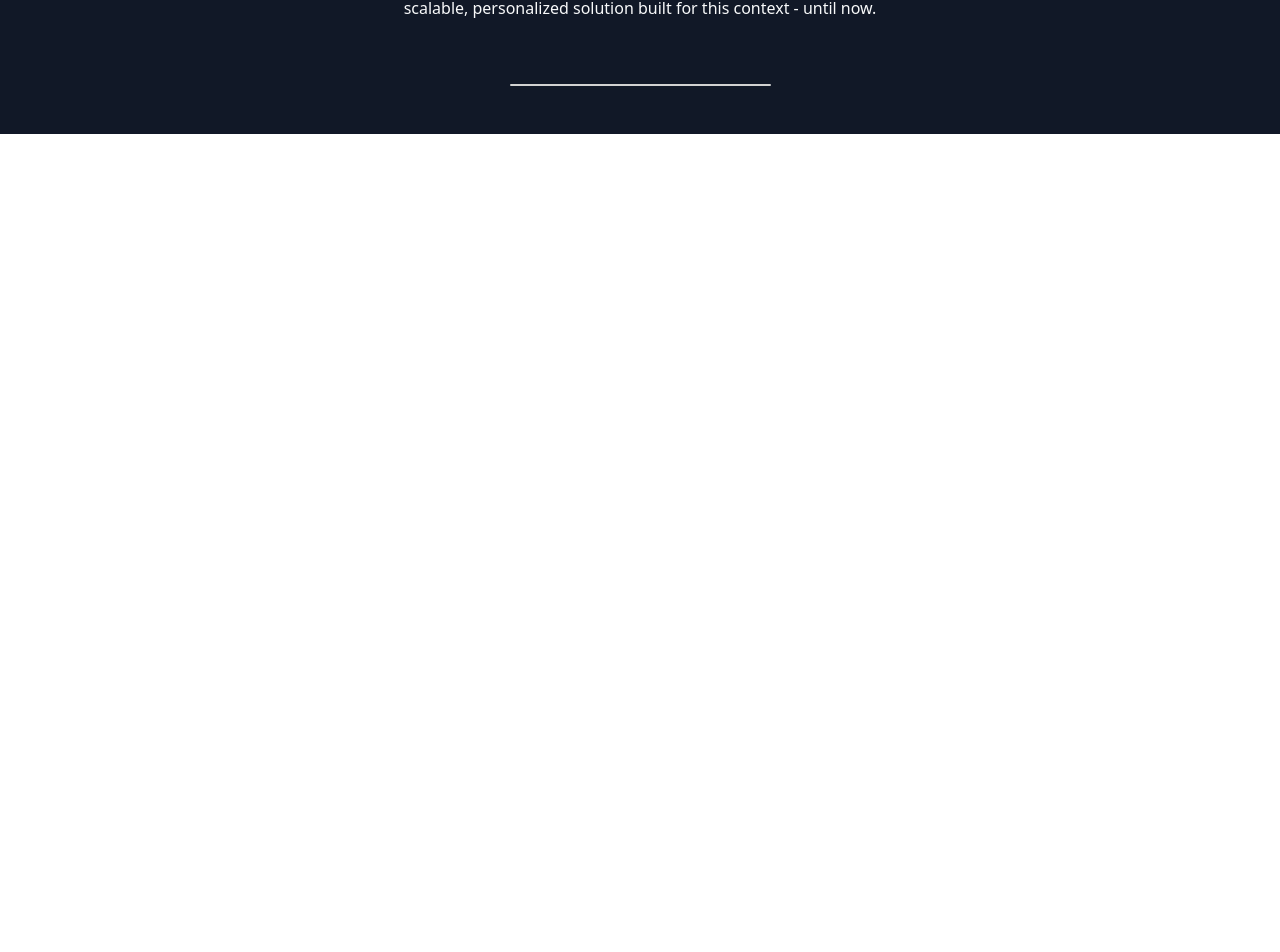
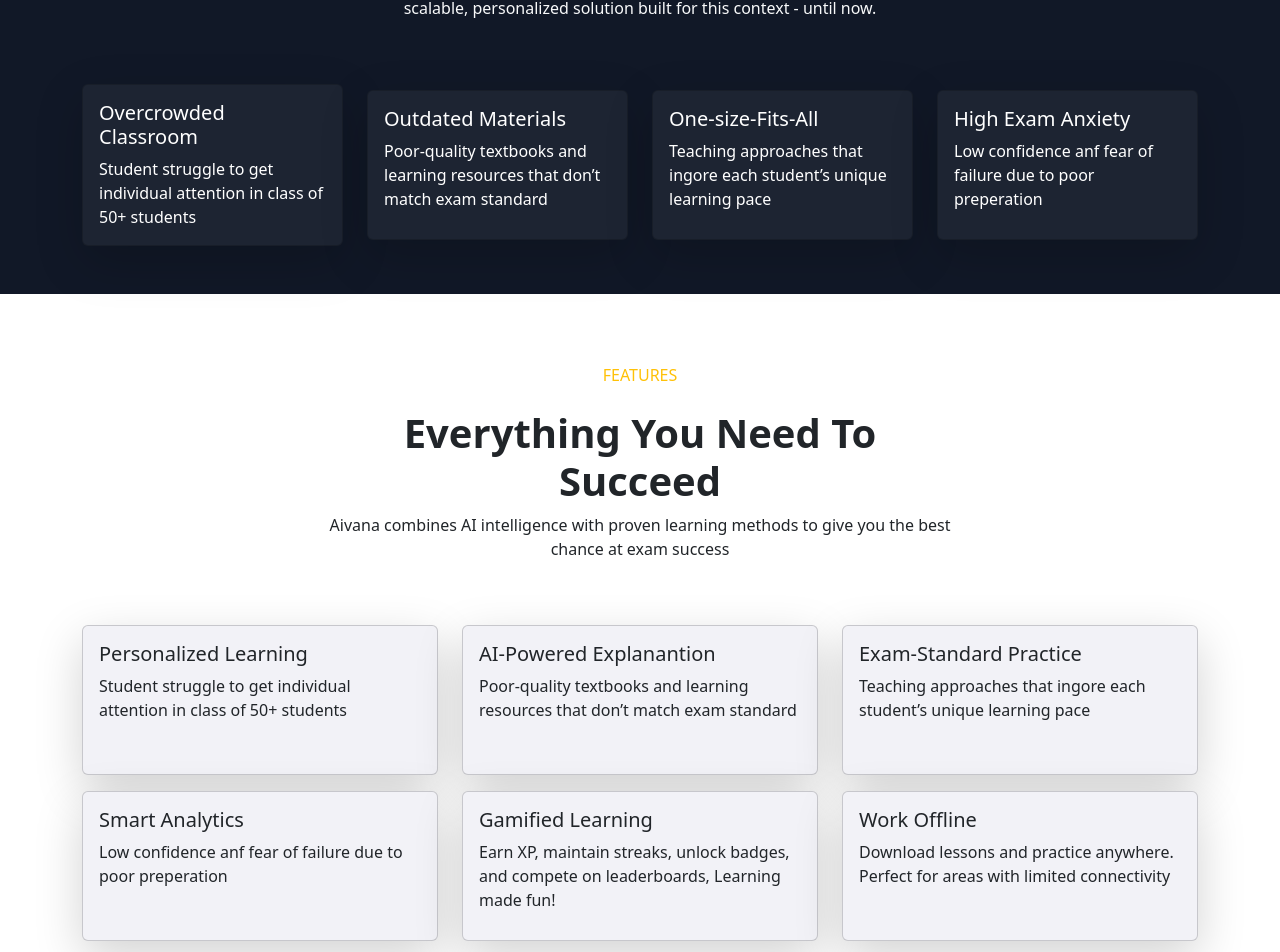
Before and after one commit to joshutik/Aivana-learn, a React (Vite) app: page / in a window 1280 px wide. Shown: the part 978-1930 px from the top of the page. Before the commit the page ends 1112 px from the top, so only its background shows below. Built offline with nearby package versions, Linux system fonts and the light colour scheme.

Commit message:
created the feature page

```diff
--- a/src/App.tsx
+++ b/src/App.tsx
@@ -2,6 +2,7 @@ import Navbar from './Components/Navbar/Navbar.js';
 import './App.css'
 import Hero from './Components/Hero/Hero.js';
 import Challengepage from './Components/Challenge/Challengepage.js';
+import Features from './Components/Features/Features.js';
 
 function App() {
 
@@ -10,6 +11,7 @@ function App() {
       <Navbar />
       <Hero />
       <Challengepage />
+      <Features/>
     </>
   )
 }
--- a/src/Components/Challenge/Challengepage.tsx
+++ b/src/Components/Challenge/Challengepage.tsx
@@ -21,13 +21,57 @@ const Challengepage = () => {
                         </div>
                     </div>
                     <div className="row align-items-center my-5 justify-content-center">
-                        <div className="col-lg-3 col-md-4 col-sm-12">
-                            <div className="card">
-
+                        <div className="col-lg-3 col-md-6 col-sm-6 mb-3 mb-sm-0">
+                            <div className="card h-100 shadow-lg challenge-card">
+                                <div className="card-body">
+                                    <h5 className="card-title">Overcrowded Classroom</h5>
+                                    <p className="card-text">
+                                        Student struggle to get
+                                        individual attention in class of
+                                        50+ students
+                                    </p>
+                                </div>
+                            </div>
+                        </div>
+                        <div className="col-lg-3 col-md-6 col-sm-6 mb-3 mb-sm-0">
+                            <div className="card h-100 shadow-lg challenge-card">
+                                <div className="card-body">
+                                    <h5 className="card-title">Outdated Materials</h5>
+                                    <p className="card-text">
+                                        Poor-quality textbooks and
+                                        learning resources that don’t
+                                        match exam standard
+                                    </p>
+                                </div>
+                            </div>
+                        </div>
+                        <div className="col-lg-3 col-md-6 col-sm-6 mb-3 mb-sm-0">
+                            <div className="card h-100 shadow-lg challenge-card">
+                                <div className="card-body">
+                                    <h5 className="card-title">One-size-Fits-All</h5>
+                                    <p className="card-text">
+                                        Teaching approaches that ingore
+                                        each student’s unique learning
+                                        pace
+                                    </p>
+                                </div>
+                            </div>
+                        </div>
+                        <div className="col-lg-3 col-md-6 col-sm-6 mb-3 mb-sm-0">
+                            <div className="card h-100 shadow-lg challenge-card">
+                                <div className="card-body">
+                                    <h5 className="card-title">High Exam Anxiety</h5>
+                                    <p className="card-text">
+                                        Low confidence anf fear of
+                                        failure due to poor preperation
+                                    </p>
                                 </div>
                             </div>
                         </div>
                     </div>
+                </div>
+
+
             </section>
         </div>
     )
--- /dev/null
+++ b/src/Components/Features/Features.tsx
@@ -0,0 +1,98 @@
+// import React from 'react'
+
+const Features = () => {
+    return (
+        <div>
+            <section className="features-section d-flex align-items-center">
+                <div className="container mt-5">
+                    <div className="container mb-4 text-center">
+                        <h6 className="text-warning text-center my-4">FEATURES</h6>
+                        <div className="row justify-content-center">
+                            <div className="col-lg-7 col-md-8 col-sm-12">
+
+                                <h2 className="display-6 fw-bold">Everything You Need To Succeed</h2>
+                                <p>
+                                    Aivana combines AI intelligence with proven learning methods to give you the best chance at
+                                    exam success
+                                </p>
+                            </div>
+
+                        </div>
+                    </div>
+                    <div className="row align-items-center my-5 justify-content-center">
+                        <div className="col-lg-4 col-md-6 col-sm-6 mb-3 mb-sm-3">
+                            <div className="card h-100 shadow-lg feature-card">
+                                <div className="card-body">
+                                    <h5 className="card-title">Personalized Learning</h5>
+                                    <p className="card-text">
+                                        Student struggle to get
+                                        individual attention in class of
+                                        50+ students
+                                    </p>
+                                </div>
+                            </div>
+                        </div>
+                        <div className="col-lg-4 col-md-6 col-sm-6 mb-3 mb-sm-3">
+                            <div className="card h-100 shadow-lg feature-card">
+                                <div className="card-body">
+                                    <h5 className="card-title">AI-Powered Explanantion</h5>
+                                    <p className="card-text">
+                                        Poor-quality textbooks and
+                                        learning resources that don’t
+                                        match exam standard
+                                    </p>
+                                </div>
+                            </div>
+                        </div>
+                        <div className="col-lg-4 col-md-6 col-sm-6 mb-3 mb-sm-3">
+                            <div className="card h-100 shadow-lg feature-card">
+                                <div className="card-body">
+                                    <h5 className="card-title">Exam-Standard Practice</h5>
+                                    <p className="card-text">
+                                        Teaching approaches that ingore
+                                        each student’s unique learning
+                                        pace
+                                    </p>
+                                </div>
+                            </div>
+                        </div>
+                        <div className="col-lg-4 col-md-6 col-sm-6 mb-3 mb-sm-3">
+                            <div className="card h-100 shadow-lg feature-card">
+                                <div className="card-body">
+                                    <h5 className="card-title">Smart Analytics</h5>
+                                    <p className="card-text">
+                                        Low confidence anf fear of
+                                        failure due to poor preperation
+                                    </p>
+                                </div>
+                            </div>
+                        </div>
+                        <div className="col-lg-4 col-md-6 col-sm-6 mb-3 mb-sm-3">
+                            <div className="card h-100 shadow-lg feature-card">
+                                <div className="card-body">
+                                    <h5 className="card-title">Gamified Learning</h5>
+                                    <p className="card-text">
+                                        Earn XP, maintain streaks, unlock badges, and compete on leaderboards, Learning made fun!
+                                    </p>
+                                </div>
+                            </div>
+                        </div>
+                        <div className="col-lg-4 col-md-6 col-sm-6 mb-3 mb-sm-3">
+                            <div className="card h-100 shadow-lg feature-card">
+                                <div className="card-body">
+                                    <h5 className="card-title">Work Offline</h5>
+                                    <p className="card-text">
+                                        Download lessons and practice anywhere. Perfect for areas with limited connectivity
+                                    </p>
+                                </div>
+                            </div>
+                        </div>
+
+                    </div>
+                </div>
+            </section>
+        </div>
+    )
+}
+
+export default Features
--- a/src/index.css
+++ b/src/index.css
@@ -16,3 +16,14 @@
 .de-chalenge {
   background-color: #111827;
 }
+
+.challenge-card {
+  background-color: #1D2432 !important;
+  color: white !important ;
+  min-height:150px !important;
+}
+
+.feature-card {
+  background-color:#F2F2F7 !important;
+  min-height:150px !important;
+}
```
Lines whose indentation alone changed are shown as unchanged.
